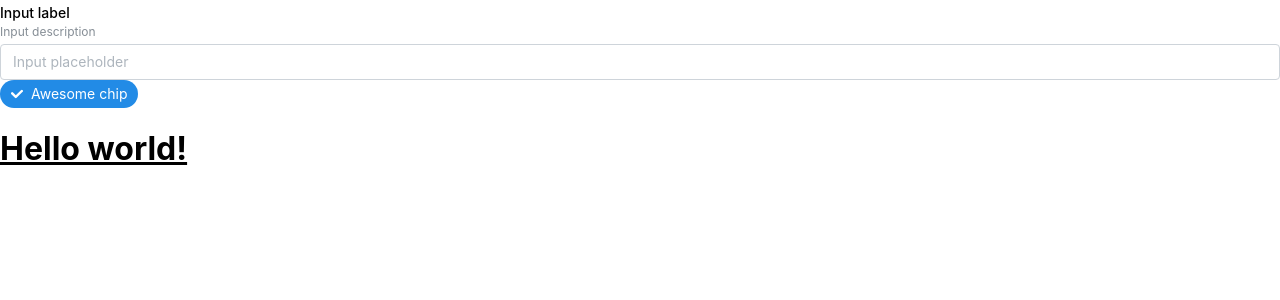
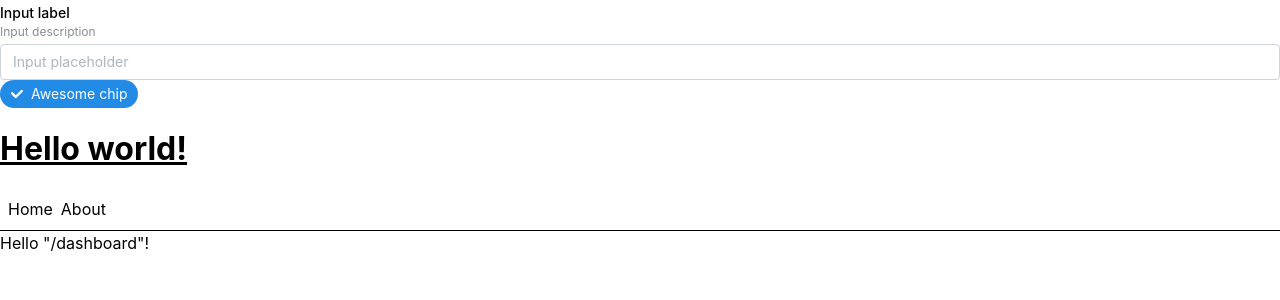
Before and after one commit to shuripurin/studymaxx, a React (Vite) app in the folder client/: page /dashboard in a window 1280 px wide. Shown: the top 300 px of the page. Built offline with nearby package versions, Linux system fonts and the light colour scheme.

Commit message:
routing set up

```diff
--- a/client/package.json
+++ b/client/package.json
@@ -13,6 +13,7 @@
     "@mantine/core": "^7.17.3",
     "@mantine/hooks": "^7.17.3",
     "@tailwindcss/vite": "^4.1.3",
+    "@tanstack/react-router": "^1.114.34",
     "normalize.css": "^8.0.1",
     "react": "^19.0.0",
     "react-dom": "^19.0.0",
@@ -20,6 +21,7 @@
   },
   "devDependencies": {
     "@eslint/js": "^9.21.0",
+    "@tanstack/router-plugin": "^1.114.34",
     "@types/react": "^19.0.10",
     "@types/react-dom": "^19.0.4",
     "@vitejs/plugin-react": "^4.3.4",
--- a/client/src/App.tsx
+++ /dev/null
@@ -1,5 +0,0 @@
-function App() {
-  return <></>;
-}
-
-export default App;
--- a/client/src/main.tsx
+++ b/client/src/main.tsx
@@ -3,6 +3,10 @@ import { StrictMode } from "react";
 import { Chip, createTheme, FileInput, MantineProvider } from "@mantine/core";
 import "./styles/index.css";
 import "@mantine/core/styles.css";
+import { routeTree } from "./routeTree.gen";
+import { createRouter, RouterProvider } from "@tanstack/react-router";
+
+const router = createRouter({ routeTree });
 
 const theme = createTheme({
   /** Put your mantine theme override here */
@@ -22,6 +26,7 @@ if (!rootElement.innerHTML) {
         />
         <Chip defaultChecked>Awesome chip</Chip>
         <h1 className="text-3xl font-bold underline">Hello world!</h1>
+        <RouterProvider router={router} />
       </MantineProvider>
     </StrictMode>
   );
--- /dev/null
+++ b/client/src/routeTree.gen.ts
@@ -0,0 +1,116 @@
+/* eslint-disable */
+
+// @ts-nocheck
+
+// noinspection JSUnusedGlobalSymbols
+
+// This file was automatically generated by TanStack Router.
+// You should NOT make any changes in this file as it will be overwritten.
+// Additionally, you should also exclude this file from your linter and/or formatter to prevent it from being checked or modified.
+
+import { createFileRoute } from '@tanstack/react-router'
+
+// Import Routes
+
+import { Route as rootRoute } from './routes/__root'
+
+// Create Virtual Routes
+
+const DashboardLazyImport = createFileRoute('/dashboard')()
+const IndexLazyImport = createFileRoute('/')()
+
+// Create/Update Routes
+
+const DashboardLazyRoute = DashboardLazyImport.update({
+  id: '/dashboard',
+  path: '/dashboard',
+  getParentRoute: () => rootRoute,
+} as any).lazy(() => import('./routes/dashboard.lazy').then((d) => d.Route))
+
+const IndexLazyRoute = IndexLazyImport.update({
+  id: '/',
+  path: '/',
+  getParentRoute: () => rootRoute,
+} as any).lazy(() => import('./routes/index.lazy').then((d) => d.Route))
+
+// Populate the FileRoutesByPath interface
+
+declare module '@tanstack/react-router' {
+  interface FileRoutesByPath {
+    '/': {
+      id: '/'
+      path: '/'
+      fullPath: '/'
+      preLoaderRoute: typeof IndexLazyImport
+      parentRoute: typeof rootRoute
+    }
+    '/dashboard': {
+      id: '/dashboard'
+      path: '/dashboard'
+      fullPath: '/dashboard'
+      preLoaderRoute: typeof DashboardLazyImport
+      parentRoute: typeof rootRoute
+    }
+  }
+}
+
+// Create and export the route tree
+
+export interface FileRoutesByFullPath {
+  '/': typeof IndexLazyRoute
+  '/dashboard': typeof DashboardLazyRoute
+}
+
+export interface FileRoutesByTo {
+  '/': typeof IndexLazyRoute
+  '/dashboard': typeof DashboardLazyRoute
+}
+
+export interface FileRoutesById {
+  __root__: typeof rootRoute
+  '/': typeof IndexLazyRoute
+  '/dashboard': typeof DashboardLazyRoute
+}
+
+export interface FileRouteTypes {
+  fileRoutesByFullPath: FileRoutesByFullPath
+  fullPaths: '/' | '/dashboard'
+  fileRoutesByTo: FileRoutesByTo
+  to: '/' | '/dashboard'
+  id: '__root__' | '/' | '/dashboard'
+  fileRoutesById: FileRoutesById
+}
+
+export interface RootRouteChildren {
+  IndexLazyRoute: typeof IndexLazyRoute
+  DashboardLazyRoute: typeof DashboardLazyRoute
+}
+
+const rootRouteChildren: RootRouteChildren = {
+  IndexLazyRoute: IndexLazyRoute,
+  DashboardLazyRoute: DashboardLazyRoute,
+}
+
+export const routeTree = rootRoute
+  ._addFileChildren(rootRouteChildren)
+  ._addFileTypes<FileRouteTypes>()
+
+/* ROUTE_MANIFEST_START
+{
+  "routes": {
+    "__root__": {
+      "filePath": "__root.tsx",
+      "children": [
+        "/",
+        "/dashboard"
+      ]
+    },
+    "/": {
+      "filePath": "index.lazy.tsx"
+    },
+    "/dashboard": {
+      "filePath": "dashboard.lazy.tsx"
+    }
+  }
+}
+ROUTE_MANIFEST_END */
--- /dev/null
+++ b/client/src/routes/__root.tsx
@@ -0,0 +1,18 @@
+import { createRootRoute, Link, Outlet } from "@tanstack/react-router";
+
+export const Route = createRootRoute({
+  component: () => (
+    <>
+      <div className="p-2 flex gap-2">
+        <Link to="/" className="[&.active]:font-bold">
+          Home
+        </Link>{" "}
+        <Link to="/about" className="[&.active]:font-bold">
+          About
+        </Link>
+      </div>
+      <hr />
+      <Outlet />
+    </>
+  ),
+});
--- /dev/null
+++ b/client/src/routes/dashboard.lazy.tsx
@@ -0,0 +1,9 @@
+import { createLazyFileRoute } from '@tanstack/react-router'
+
+export const Route = createLazyFileRoute('/dashboard')({
+  component: RouteComponent,
+})
+
+function RouteComponent() {
+  return <div>Hello "/dashboard"!</div>
+}
--- /dev/null
+++ b/client/src/routes/index.lazy.tsx
@@ -0,0 +1,13 @@
+import { createLazyFileRoute } from '@tanstack/react-router'
+
+export const Route = createLazyFileRoute('/')({
+  component: Index,
+})
+
+function Index() {
+  return (
+    <div className="p-2">
+      <h3>Welcome Home!</h3>
+    </div>
+  )
+}
--- a/client/vite.config.ts
+++ b/client/vite.config.ts
@@ -1,7 +1,8 @@
 import { defineConfig } from "vite";
 import react from "@vitejs/plugin-react";
 import tailwindcss from "@tailwindcss/vite";
+import { TanStackRouterVite } from "@tanstack/router-plugin/vite";
 
 export default defineConfig({
-  plugins: [react(), tailwindcss()],
+  plugins: [react(), tailwindcss(), TanStackRouterVite()],
 });
```
Also changed, not shown: 1 other file (tests, documents, lock files or other folders).
